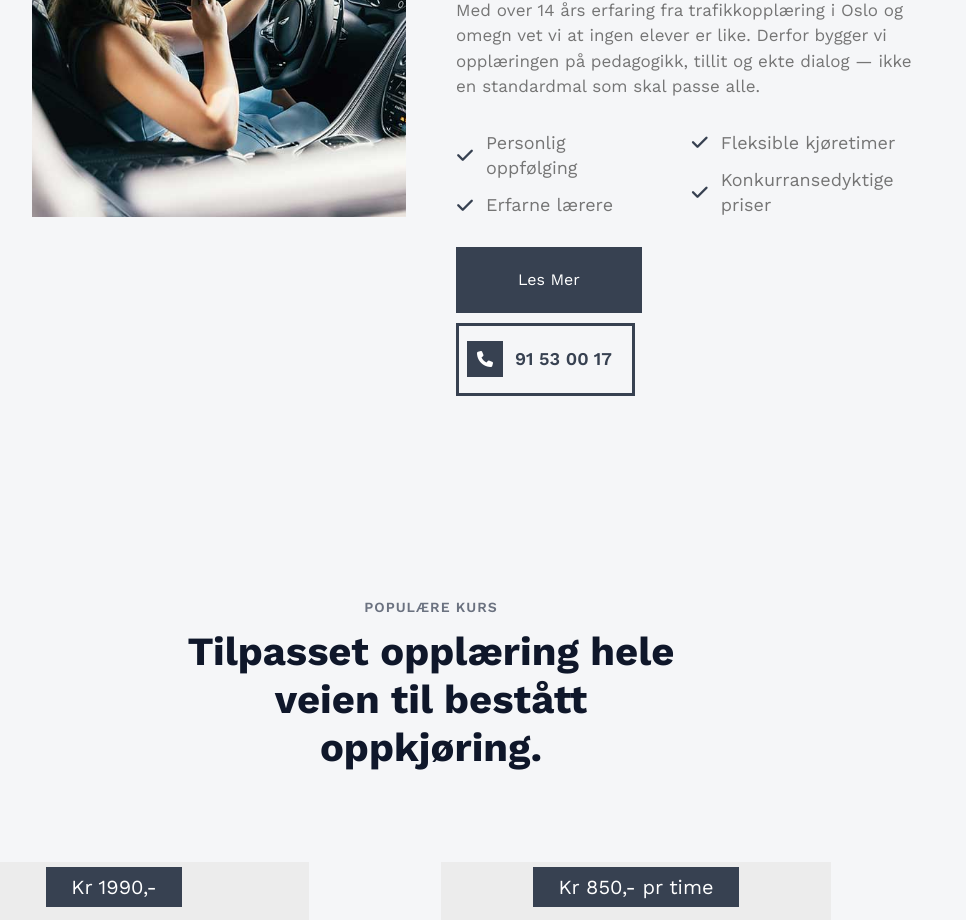
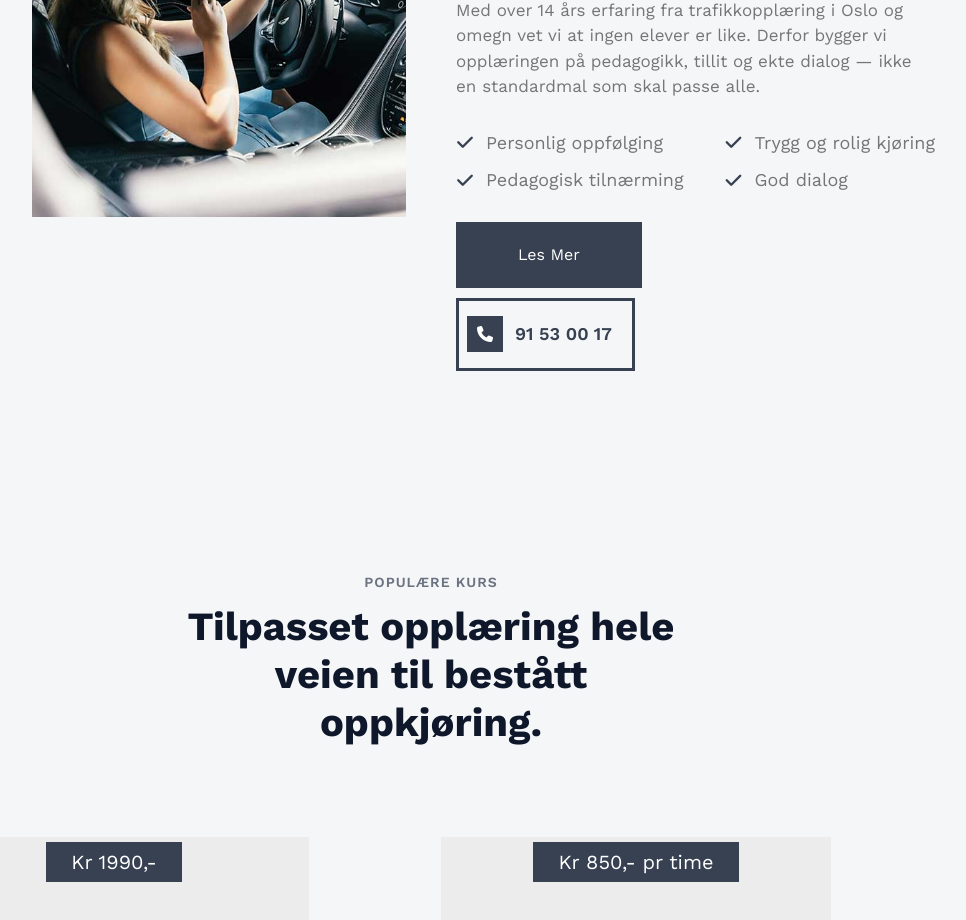
Before and after one commit to jas2908/driving-school-website, a React (Create React App) app: page /#/ in a window 1280 px wide. Shown: the part 1640-2560 px from the top of the page, without its empty margins (209-1175 px from the left). Built offline with nearby package versions, Linux system fonts and the light colour scheme.

Commit message:
Om Oss content change

```diff
--- a/src/components/about/AboutCard.jsx
+++ b/src/components/about/AboutCard.jsx
@@ -27,17 +27,17 @@ const AboutCard = () => {
                                     </div>
                                     <div className="online">
                                         <i className='fa fa-check'></i>
-                                        <span>Erfarne lærere</span>
+                                        <span>Pedagogisk tilnærming</span>
                                     </div>
                                 </div>
                                 <div className="two-check">
                                     <div className="afordable ">
                                         <i className='fa fa-check'></i>
-                                        <span>Fleksible kjøretimer</span>
+                                        <span>Trygg og rolig kjøring</span>
                                     </div>
                                     <div className="best">
                                         <i className='fa fa-check'></i>
-                                        <span>Konkurransedyktige priser</span>
+                                        <span>God dialog</span>
                                     </div>
                                 </div>
                             </div>
```
